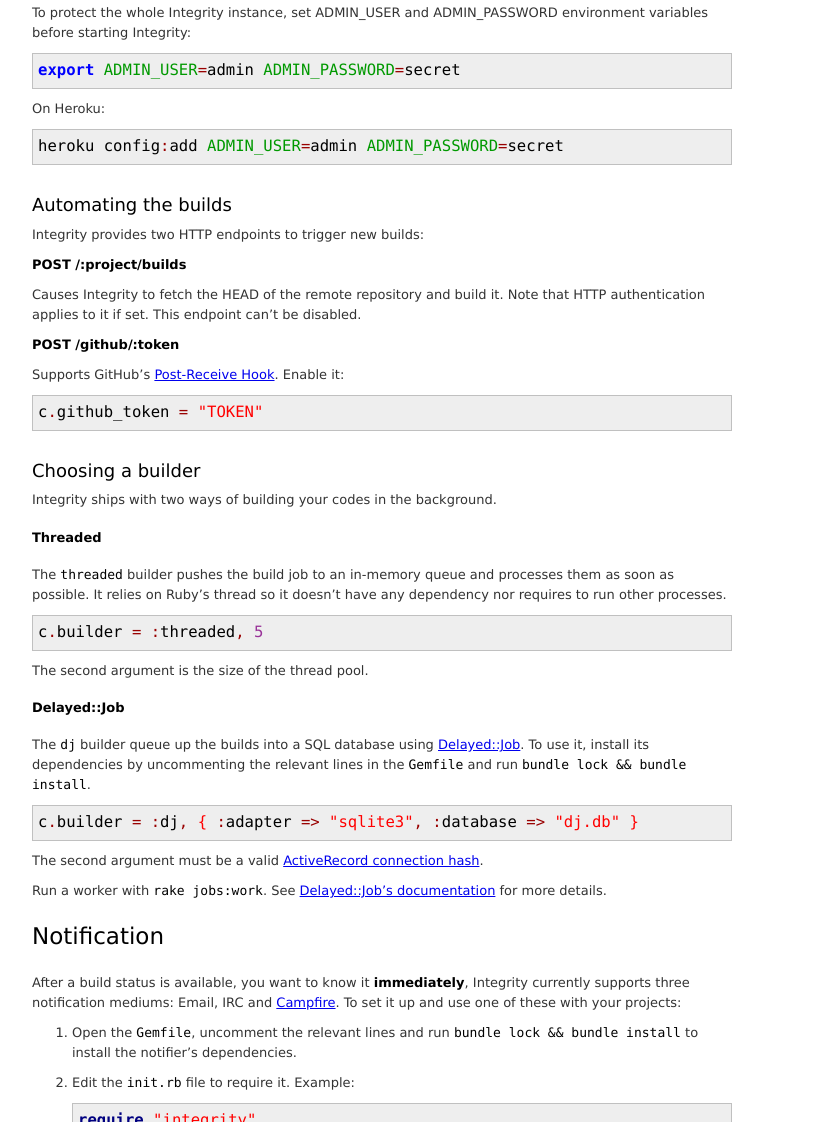
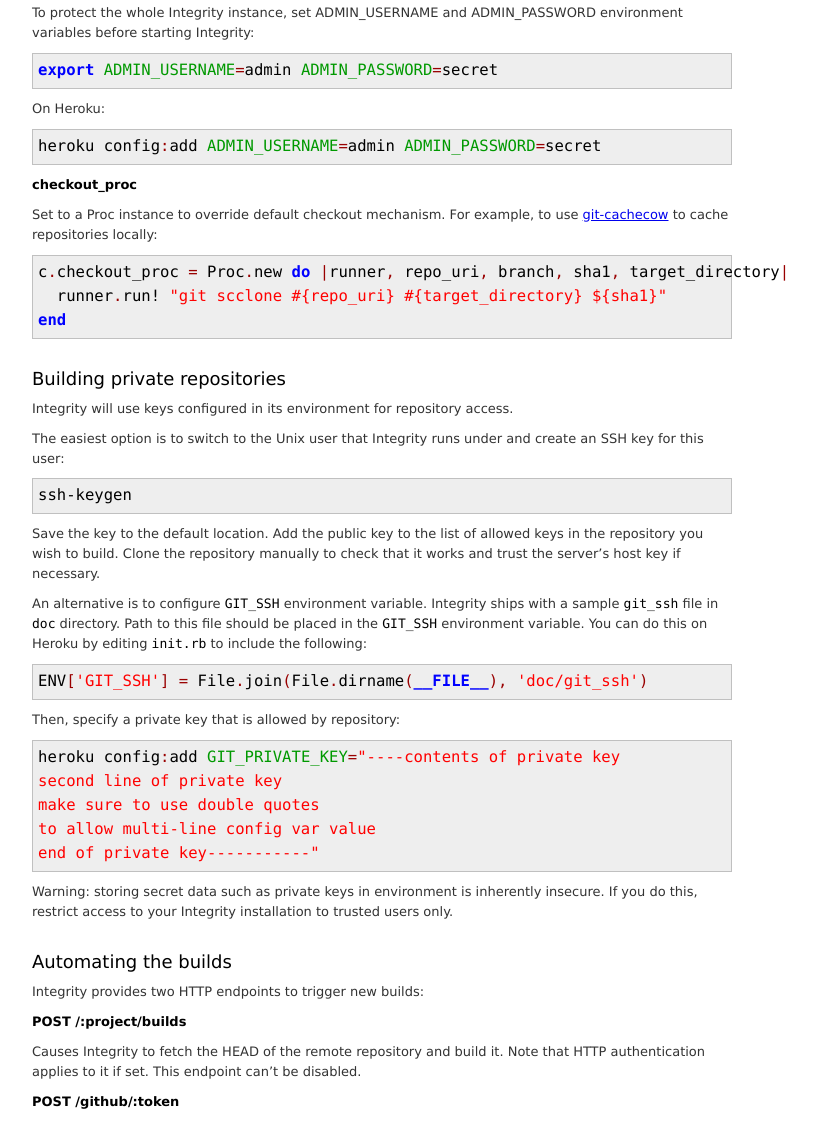
Before and after one commit to integrity/integrity.github.com, a plain HTML site: page index.html in a window 1280 px wide. Shown: the part 2959-4081 px from the top of the page, without its empty margins (258-1075 px from the left). Drawn offline with Linux system fonts and the light colour scheme.

Commit message:
Update documentation

```diff
--- a/index.html
+++ b/index.html
@@ -215,8 +215,8 @@ HTTP authentication
 </dt>
 <dd>
 <p>
-If both the <tt>user</tt> and <tt>pass</tt> settings are set then only
-the logged-in users can administer the projects and see the private ones.
+If both <tt>username</tt> and <tt>password</tt> settings are set then
+only the logged-in users can administer the projects and see the private ones.
 </p>
 </dd>
 </dl></div>
@@ -227,21 +227,80 @@ http://www.lorenzobettini.it
 http://www.gnu.org/software/src-highlite -->
 <pre><tt>c<span style="color: #990000">.</span>username <span style="color: #990000">=</span> <span style="color: #FF0000">"admin"</span>
 c<span style="color: #990000">.</span>password <span style="color: #990000">=</span> <span style="color: #FF0000">"password"</span></tt></pre></div></div>
-<div class="paragraph"><p>To protect the whole Integrity instance, set ADMIN_USER and ADMIN_PASSWORD
+<div class="paragraph"><p>To protect the whole Integrity instance, set ADMIN_USERNAME and ADMIN_PASSWORD
 environment variables before starting Integrity:</p></div>
 <div class="listingblock">
 <div class="content"><!-- Generator: GNU source-highlight 3.1.6
 by Lorenzo Bettini
 http://www.lorenzobettini.it
 http://www.gnu.org/software/src-highlite -->
-<pre><tt><span style="font-weight: bold"><span style="color: #0000FF">export</span></span> <span style="color: #009900">ADMIN_USER</span><span style="color: #990000">=</span>admin <span style="color: #009900">ADMIN_PASSWORD</span><span style="color: #990000">=</span>secret</tt></pre></div></div>
+<pre><tt><span style="font-weight: bold"><span style="color: #0000FF">export</span></span> <span style="color: #009900">ADMIN_USERNAME</span><span style="color: #990000">=</span>admin <span style="color: #009900">ADMIN_PASSWORD</span><span style="color: #990000">=</span>secret</tt></pre></div></div>
 <div class="paragraph"><p>On Heroku:</p></div>
 <div class="listingblock">
 <div class="content"><!-- Generator: GNU source-highlight 3.1.6
 by Lorenzo Bettini
 http://www.lorenzobettini.it
 http://www.gnu.org/software/src-highlite -->
-<pre><tt>heroku config<span style="color: #990000">:</span>add <span style="color: #009900">ADMIN_USER</span><span style="color: #990000">=</span>admin <span style="color: #009900">ADMIN_PASSWORD</span><span style="color: #990000">=</span>secret</tt></pre></div></div>
+<pre><tt>heroku config<span style="color: #990000">:</span>add <span style="color: #009900">ADMIN_USERNAME</span><span style="color: #990000">=</span>admin <span style="color: #009900">ADMIN_PASSWORD</span><span style="color: #990000">=</span>secret</tt></pre></div></div>
+<div class="dlist"><dl>
+<dt class="hdlist1">
+checkout_proc
+</dt>
+<dd>
+<p>
+Set to a Proc instance to override default checkout mechanism.
+For example, to use <a href="https://github.com/grahamc/git-cachecow">git-cachecow</a>
+to cache repositories locally:
+</p>
+</dd>
+</dl></div>
+<div class="listingblock">
+<div class="content"><!-- Generator: GNU source-highlight 3.1.6
+by Lorenzo Bettini
+http://www.lorenzobettini.it
+http://www.gnu.org/software/src-highlite -->
+<pre><tt>c<span style="color: #990000">.</span>checkout_proc <span style="color: #990000">=</span> Proc<span style="color: #990000">.</span>new <span style="font-weight: bold"><span style="color: #0000FF">do</span></span> <span style="color: #990000">|</span>runner<span style="color: #990000">,</span> repo_uri<span style="color: #990000">,</span> branch<span style="color: #990000">,</span> sha1<span style="color: #990000">,</span> target_directory<span style="color: #990000">|</span>
+  runner<span style="color: #990000">.</span>run! <span style="color: #FF0000">"git scclone #{repo_uri} #{target_directory} ${sha1}"</span>
+<span style="font-weight: bold"><span style="color: #0000FF">end</span></span></tt></pre></div></div>
+</div>
+<div class="sect2">
+<h3 id="_building_private_repositories">Building private repositories</h3>
+<div class="paragraph"><p>Integrity will use keys configured in its environment for repository access.</p></div>
+<div class="paragraph"><p>The easiest option is to switch to the Unix user that Integrity runs under
+and create an SSH key for this user:</p></div>
+<div class="listingblock">
+<div class="content"><!-- Generator: GNU source-highlight 3.1.6
+by Lorenzo Bettini
+http://www.lorenzobettini.it
+http://www.gnu.org/software/src-highlite -->
+<pre><tt>ssh-keygen</tt></pre></div></div>
+<div class="paragraph"><p>Save the key to the default location. Add the public key to the list of allowed
+keys in the repository you wish to build. Clone the repository manually to
+check that it works and trust the server&#8217;s host key if necessary.</p></div>
+<div class="paragraph"><p>An alternative is to configure <tt>GIT_SSH</tt> environment variable. Integrity ships
+with a sample <tt>git_ssh</tt> file in <tt>doc</tt> directory. Path to this file should
+be placed in the <tt>GIT_SSH</tt> environment variable. You can do this on Heroku
+by editing <tt>init.rb</tt> to include the following:</p></div>
+<div class="listingblock">
+<div class="content"><!-- Generator: GNU source-highlight 3.1.6
+by Lorenzo Bettini
+http://www.lorenzobettini.it
+http://www.gnu.org/software/src-highlite -->
+<pre><tt>ENV<span style="color: #990000">[</span><span style="color: #FF0000">'GIT_SSH'</span><span style="color: #990000">]</span> <span style="color: #990000">=</span> File<span style="color: #990000">.</span>join<span style="color: #990000">(</span>File<span style="color: #990000">.</span>dirname<span style="color: #990000">(</span><span style="font-weight: bold"><span style="color: #0000FF">__FILE__</span></span><span style="color: #990000">),</span> <span style="color: #FF0000">'doc/git_ssh'</span><span style="color: #990000">)</span></tt></pre></div></div>
+<div class="paragraph"><p>Then, specify a private key that is allowed by repository:</p></div>
+<div class="listingblock">
+<div class="content"><!-- Generator: GNU source-highlight 3.1.6
+by Lorenzo Bettini
+http://www.lorenzobettini.it
+http://www.gnu.org/software/src-highlite -->
+<pre><tt>heroku config<span style="color: #990000">:</span>add <span style="color: #009900">GIT_PRIVATE_KEY</span><span style="color: #990000">=</span><span style="color: #FF0000">"----contents of private key</span>
+<span style="color: #FF0000">second line of private key</span>
+<span style="color: #FF0000">make sure to use double quotes</span>
+<span style="color: #FF0000">to allow multi-line config var value</span>
+<span style="color: #FF0000">end of private key-----------"</span></tt></pre></div></div>
+<div class="paragraph"><p>Warning: storing secret data such as private keys in environment is inherently
+insecure. If you do this, restrict access to your Integrity installation
+to trusted users only.</p></div>
 </div>
 <div class="sect2">
 <h3 id="_automating_the_builds">Automating the builds</h3>
```
